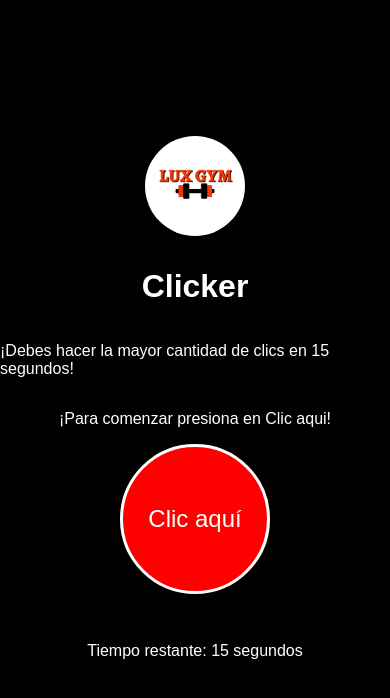
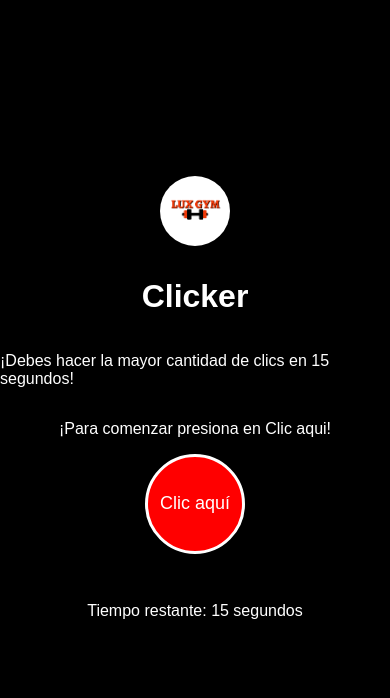
Before and after one commit to CristianLorenzo11/juego-de-hacer-clic, a plain HTML site: page index.html in a window 390 px wide. Drawn offline with Linux system fonts and the light colour scheme.

Commit message:
se agrega el responsive

```diff
--- a/styles.css
+++ b/styles.css
@@ -6,42 +6,35 @@ body {
     flex-direction: column;
     justify-content: center;
     align-items: center;
-    background-color: #000; /* Color de fondo negro */
-    font-family: 'Arial', sans-serif; /* Fuente genérica */
-    color: #fff; /* Texto blanco */
+    background-color: #000;
+    font-family: 'Arial', sans-serif;
+    color: #fff;
 }
 
 #title {
     font-size: 48px;
     margin-bottom: 20px;
 }
+
 #logo {
     max-width: 90px;
     margin-bottom: 10px;
-    border-radius: 50%; /* Hace que el logo sea redondeado */
-    background-color: #fff; /* Agrega un fondo blanco al logo */
-    padding: 5px; /* Espacio alrededor del logo */
+    border-radius: 50%;
+    background-color: #fff;
+    padding: 5px;
 }
 
 #clickButton {
     width: 150px;
     height: 150px;
-    border-radius: 50%; /* Botón redondo */
+    border-radius: 50%;
     font-size: 24px;
-    background-color: #f00; /* Rojo */
-    color: #fff; /* Texto blanco */
-    border: 3px solid #fff; /* Borde blanco */
+    background-color: #f00;
+    color: #fff;
+    border: 3px solid #fff;
     cursor: pointer;
     outline: none;
-    transition: background-color 0.3s, transform 0.2s; /* Transiciones suaves */
-}
-
-#clickButton:hover {
-    background-color: #f22; /* Rojo más claro al pasar el ratón */
-}
-
-#clickButton:active {
-    transform: scale(0.95); /* Reducción de tamaño al hacer clic */
+    transition: background-color 0.3s, transform 0.2s;
 }
 
 #info {
@@ -49,3 +42,24 @@ body {
     margin-top: 20px;
     text-align: center;
 }
+
+/* Media queries para dispositivos móviles */
+@media only screen and (max-width: 600px) {
+    #title {
+        font-size: 36px;
+    }
+
+    #logo {
+        max-width: 60px;
+    }
+
+    #clickButton {
+        width: 100px;
+        height: 100px;
+        font-size: 18px;
+    }
+
+    #info {
+        font-size: 18px;
+    }
+}
```
